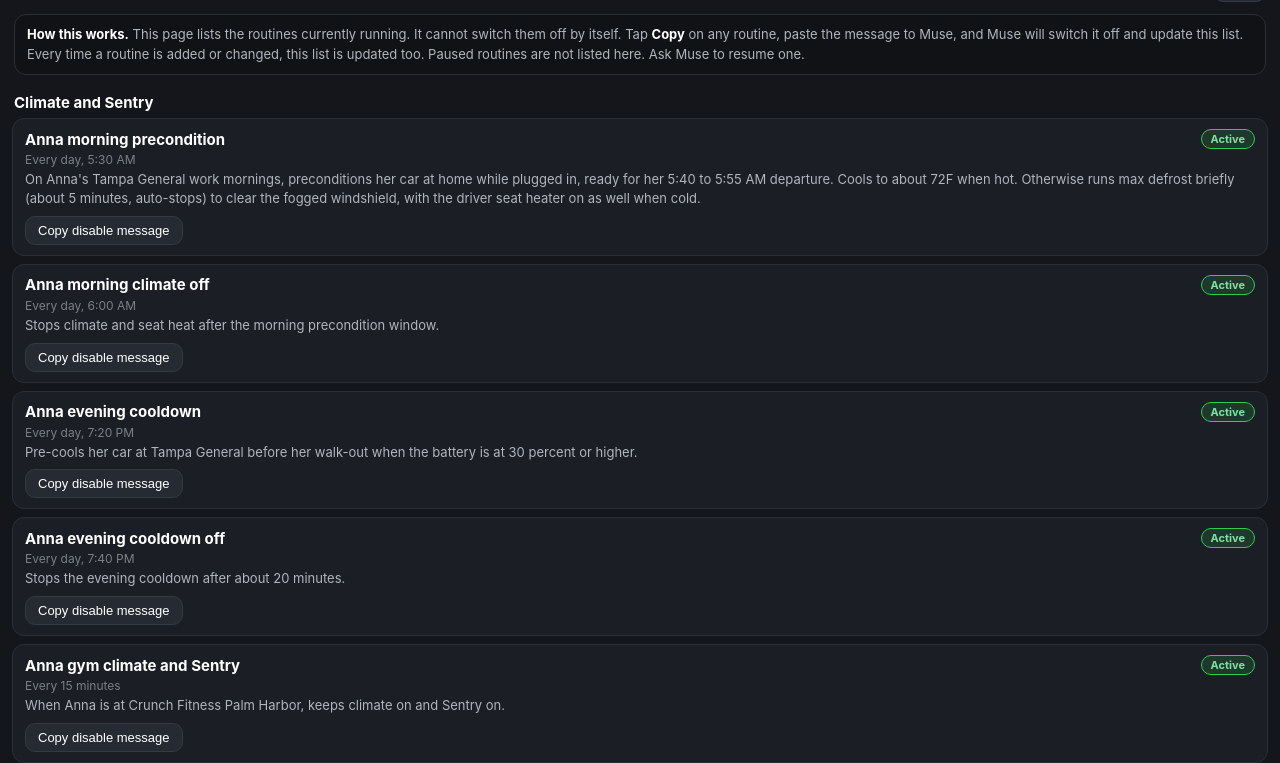
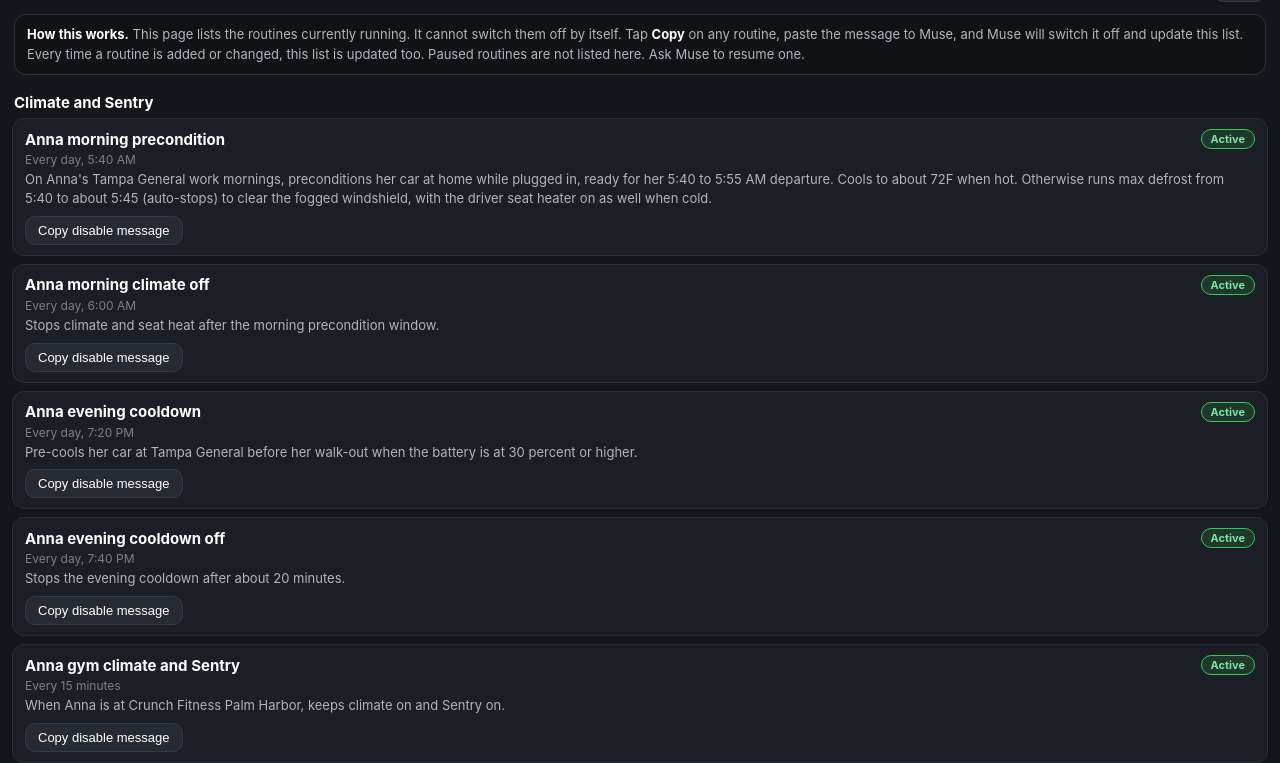
Before and after one commit to westonwhite/smith-fleet-hq, a plain HTML site: page automations.html in a window 1280 px wide. Shown: the part 37-800 px from the top of the page. Drawn offline with Linux system fonts and the light colour scheme.

Commit message:
Anna morning precondition: start moved to 5:40 AM, defrost 5:40-5:45 (Weston 2026-11-11)

```diff
--- a/automations.html
+++ b/automations.html
@@ -41,7 +41,7 @@
 
 <h2>Climate and Sentry</h2>
 <div class="list">
-  <div class="row"><div class="row-top"><span class="name">Anna morning precondition</span><span class="pill">Active</span></div><div class="when">Every day, 5:30 AM</div><div class="what">On Anna's Tampa General work mornings, preconditions her car at home while plugged in, ready for her 5:40 to 5:55 AM departure. Cools to about 72F when hot. Otherwise runs max defrost briefly (about 5 minutes, auto-stops) to clear the fogged windshield, with the driver seat heater on as well when cold.</div><button class="copybtn" data-msg="Disable the Anna morning precondition routine">Copy disable message</button></div>
+  <div class="row"><div class="row-top"><span class="name">Anna morning precondition</span><span class="pill">Active</span></div><div class="when">Every day, 5:40 AM</div><div class="what">On Anna's Tampa General work mornings, preconditions her car at home while plugged in, ready for her 5:40 to 5:55 AM departure. Cools to about 72F when hot. Otherwise runs max defrost from 5:40 to about 5:45 (auto-stops) to clear the fogged windshield, with the driver seat heater on as well when cold.</div><button class="copybtn" data-msg="Disable the Anna morning precondition routine">Copy disable message</button></div>
   <div class="row"><div class="row-top"><span class="name">Anna morning climate off</span><span class="pill">Active</span></div><div class="when">Every day, 6:00 AM</div><div class="what">Stops climate and seat heat after the morning precondition window.</div><button class="copybtn" data-msg="Disable the Anna morning climate off routine">Copy disable message</button></div>
   <div class="row"><div class="row-top"><span class="name">Anna evening cooldown</span><span class="pill">Active</span></div><div class="when">Every day, 7:20 PM</div><div class="what">Pre-cools her car at Tampa General before her walk-out when the battery is at 30 percent or higher.</div><button class="copybtn" data-msg="Disable the Anna evening cooldown routine">Copy disable message</button></div>
   <div class="row"><div class="row-top"><span class="name">Anna evening cooldown off</span><span class="pill">Active</span></div><div class="when">Every day, 7:40 PM</div><div class="what">Stops the evening cooldown after about 20 minutes.</div><button class="copybtn" data-msg="Disable the Anna evening cooldown off routine">Copy disable message</button></div>
```
